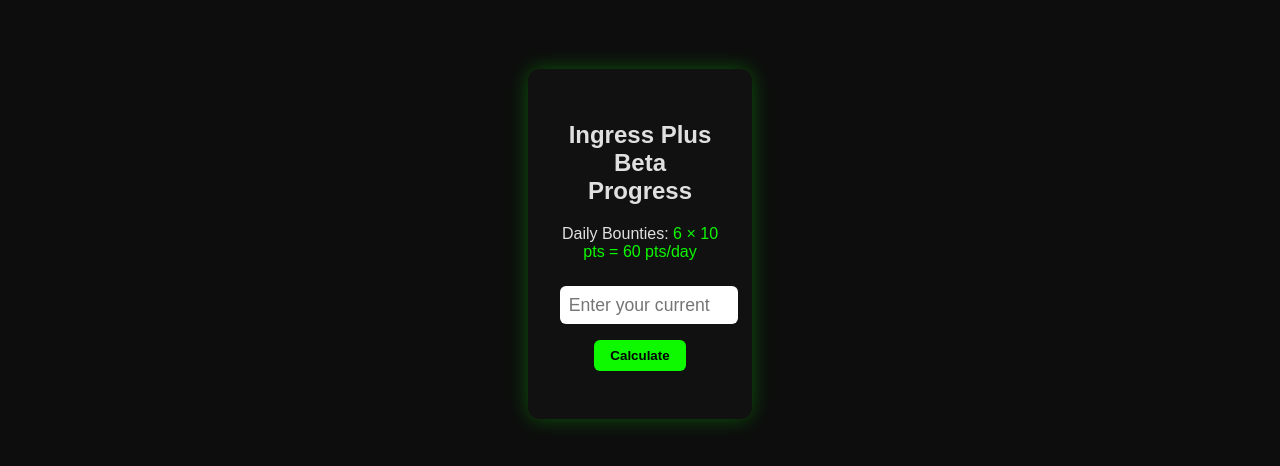
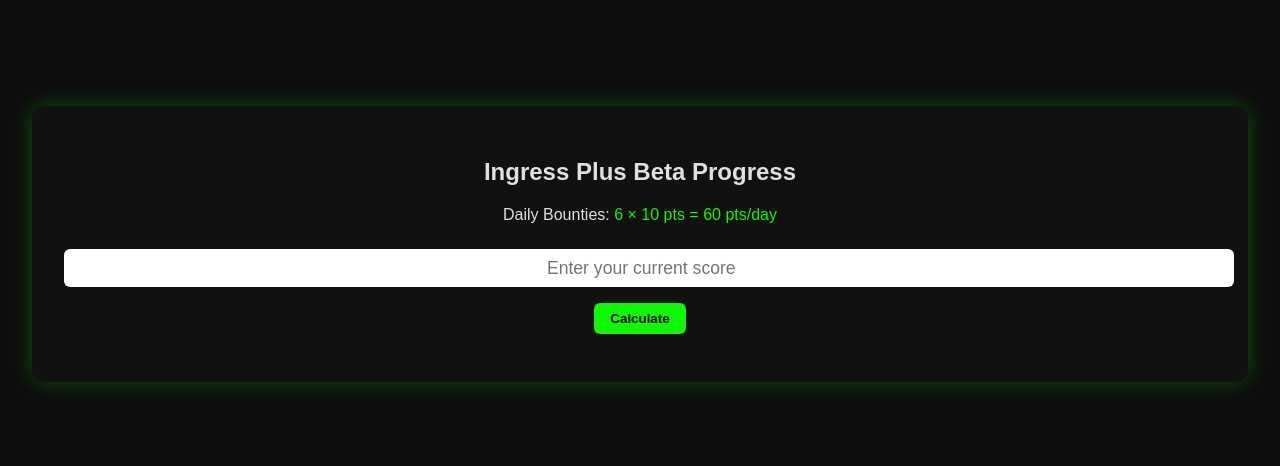
Before and after one commit to ShadowfootNZ/Ingress-Beta-Progress, a plain HTML site: page index.html in a window 1280 px wide. Shown: the part 156-622 px from the top of the page. Drawn offline with Linux system fonts and the light colour scheme.

Commit message:
Update index.html
Adjusted card width

```diff
--- a/index.html
+++ b/index.html
@@ -16,7 +16,7 @@
   .card {
     background: #111; padding: 2em; border-radius: 12px;
     box-shadow: 0 0 20px rgba(14,248,0,0.3);
-    width: 10em; text-align: center;
+    width: 90%; text-align: center;
   }
   input {
     width: 100%; padding: 0.5em; margin: 0.5em 0; font-size: 1.1em;
```
